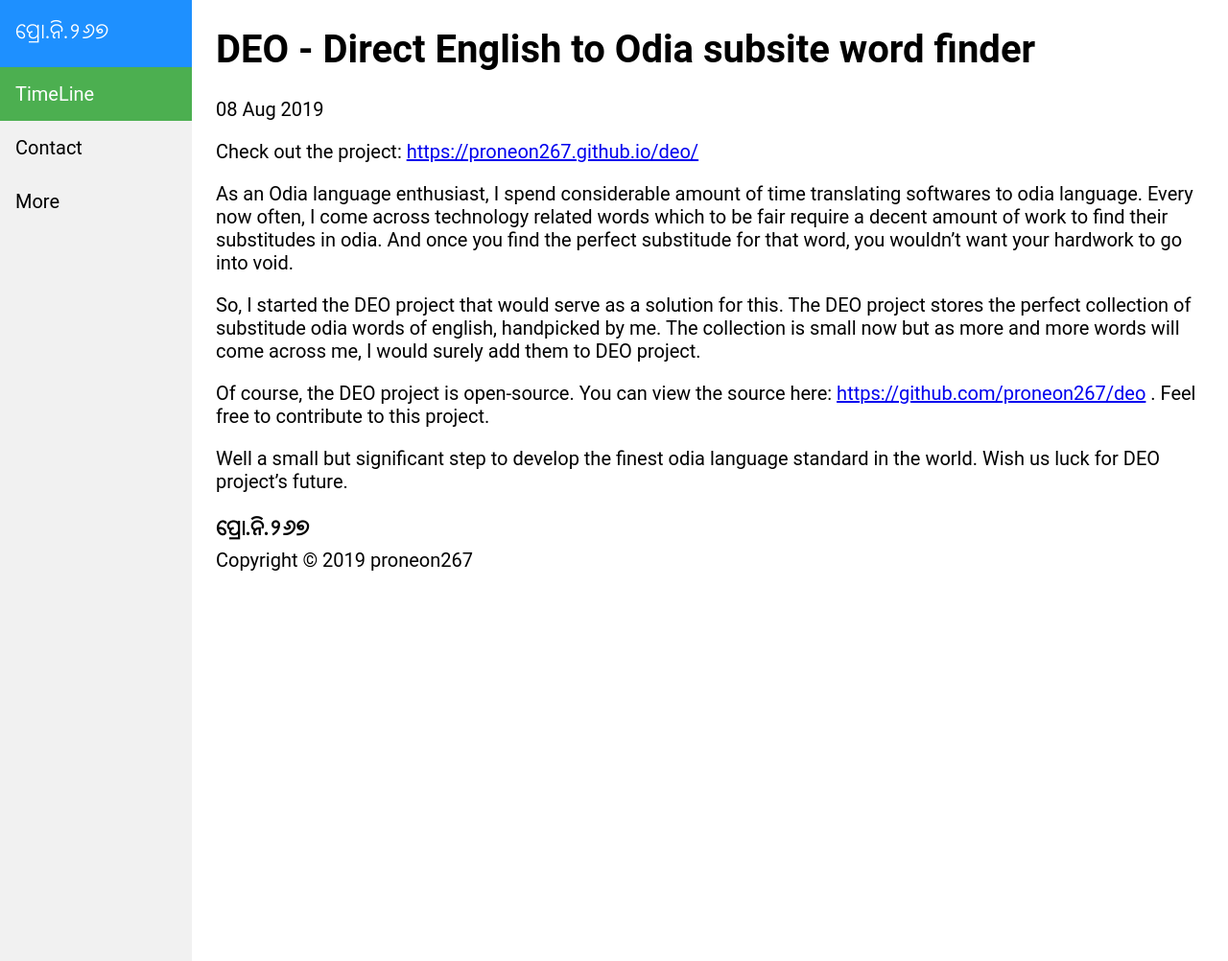
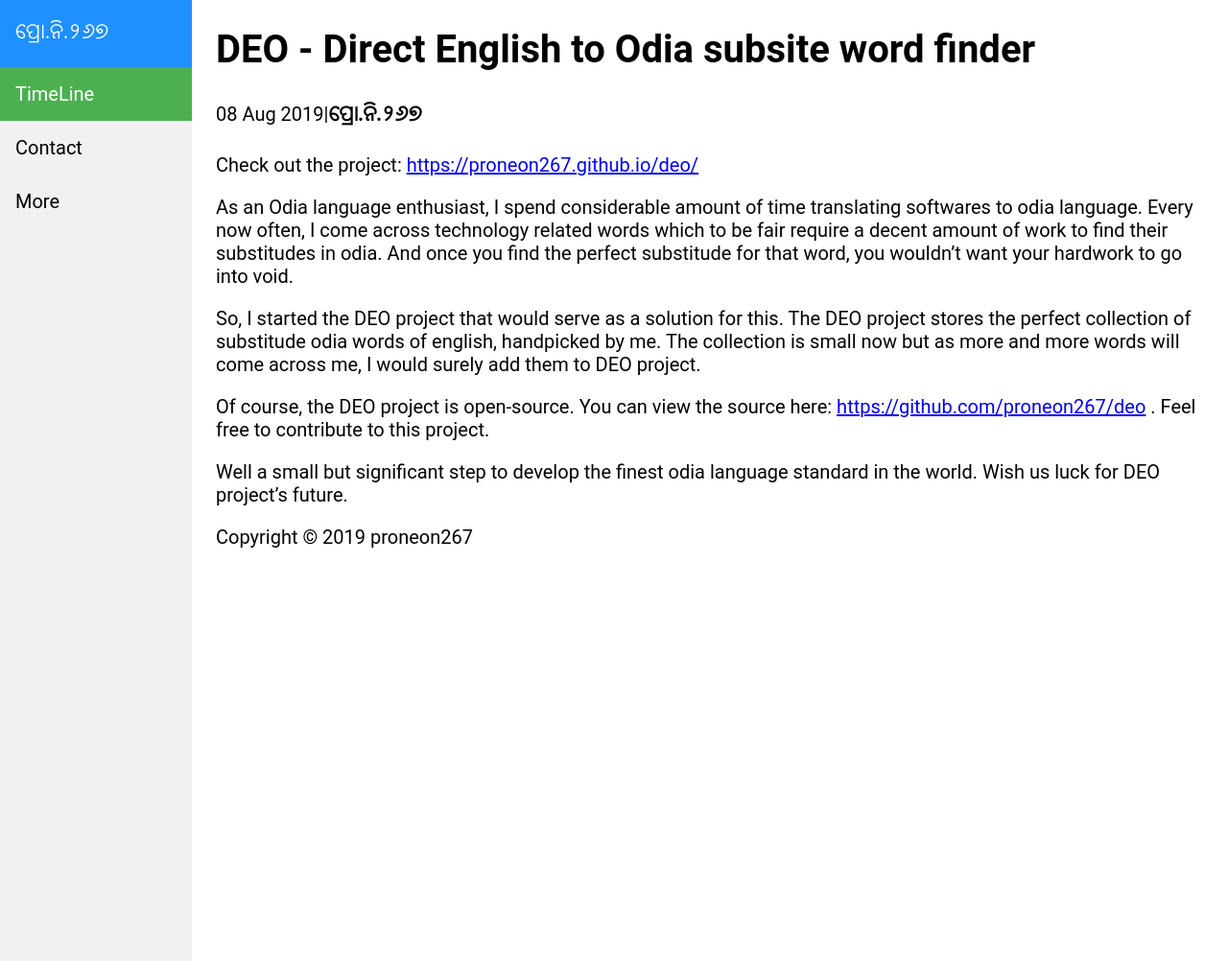
Before and after one commit to proneon267/proneon267.github.io, a Jekyll site: the page built from _posts/2019-08-08-DEO-direct-english-to-odia.md, in a window 1280 px wide and 1002 px high. Shown: the whole window at 96% size. Built offline with Jekyll 4.4.1, drawn with Linux system fonts in a browser that asks for light colours; comment, search, counter and statistics services are not loaded.

Commit message:
Added Lohit-Odia

```diff
--- a/_layouts/post.html
+++ b/_layouts/post.html
@@ -3,10 +3,10 @@ layout: default
 ---
 
 <h1>{{ page.title }}</h1>
-<p class="meta">{{ page.date | date_to_string }}</p>
+<p class="meta">{{ page.date | date_to_string }}|<b lang="or">ପ୍ରୋ.ନି.୨୬୭</b></p>
 
 {{ content }}
-<b lang="or">ପ୍ରୋ.ନି.୨୬୭</b>
+
 {% if page.comments %}
 <div id="disqus_thread"></div>
 <script>
```
